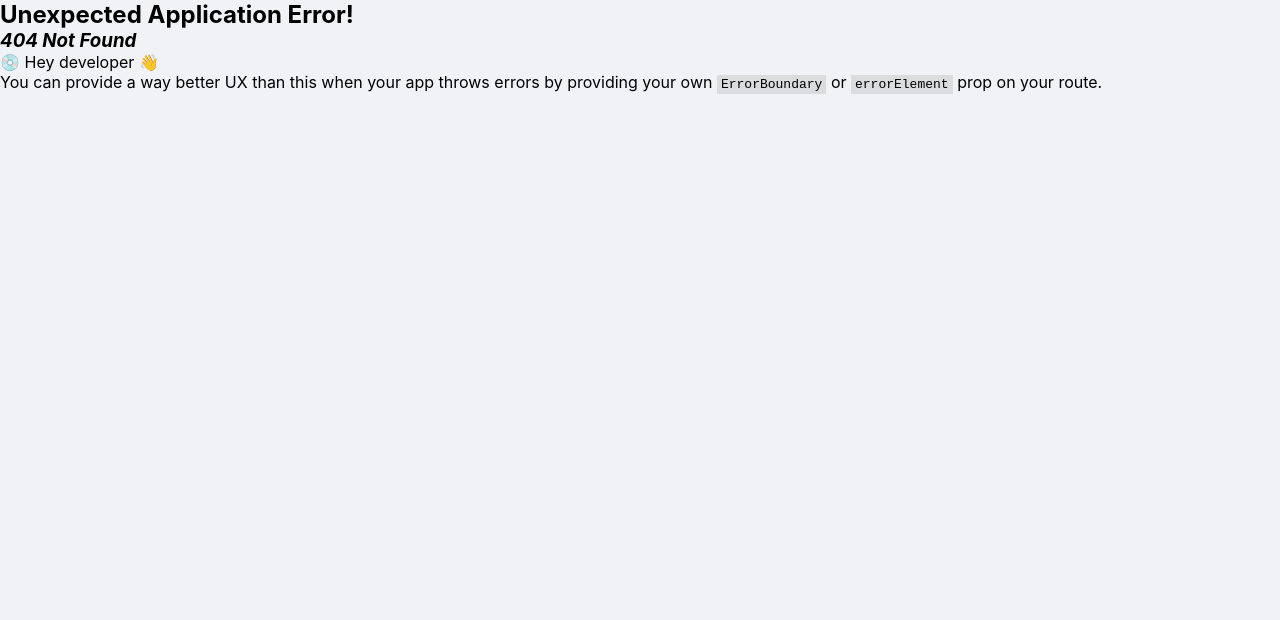
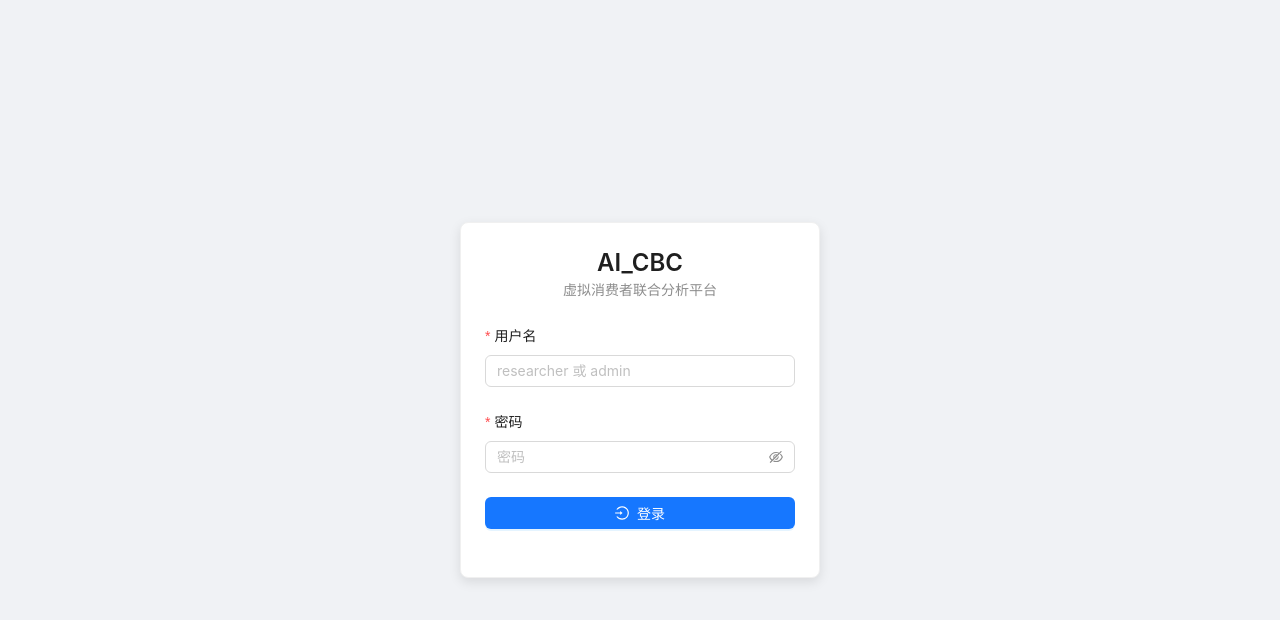
Before and after one commit to fromwordimport/ai_cbc, a React (Vite) app in the folder frontend/: page /login in a window 1280 px wide. Before the commit this address had no page. Shown: the top 620 px of the page. Built offline with nearby package versions, Linux system fonts and the light colour scheme; no server answers.

Commit message:
feat(auth): add login route and auth guard

```diff
--- a/frontend/src/router.tsx
+++ b/frontend/src/router.tsx
@@ -1,8 +1,10 @@
-import { createBrowserRouter, Navigate } from 'react-router-dom'
+import { createBrowserRouter, Navigate, Outlet } from 'react-router-dom'
 import { lazy, Suspense } from 'react'
 import { Spin } from 'antd'
 import Layout from './components/Layout'
+import { isAuthenticated } from './services/token'
 
+const Login = lazy(() => import('./pages/Login'))
 const Dashboard = lazy(() => import('./pages/Dashboard'))
 const ImportanceDashboard = lazy(() => import('./pages/ImportanceDashboard'))
 const MarketSimulator = lazy(() => import('./pages/MarketSimulator'))
@@ -31,7 +33,23 @@ const Loading = (
   />
 )
 
+const AuthGuard: React.FC = () => {
+  return isAuthenticated() ? <Outlet /> : <Navigate to="/login" replace />
+}
+
 export const router = createBrowserRouter([
+  {
+    path: '/login',
+    element: (
+      <Suspense fallback={Loading}>
+        <Login />
+      </Suspense>
+    ),
+  },
+  {
+    path: '/',
+    element: <AuthGuard />,
+    children: [
       {
         path: '/',
         element: <Layout />,
@@ -53,4 +71,6 @@ export const router = createBrowserRouter([
           { path: 'settings', element: <Suspense fallback={Loading}><Settings /></Suspense> },
         ],
       },
+    ],
+  },
 ])
```
Lines whose indentation alone changed are shown as unchanged.
